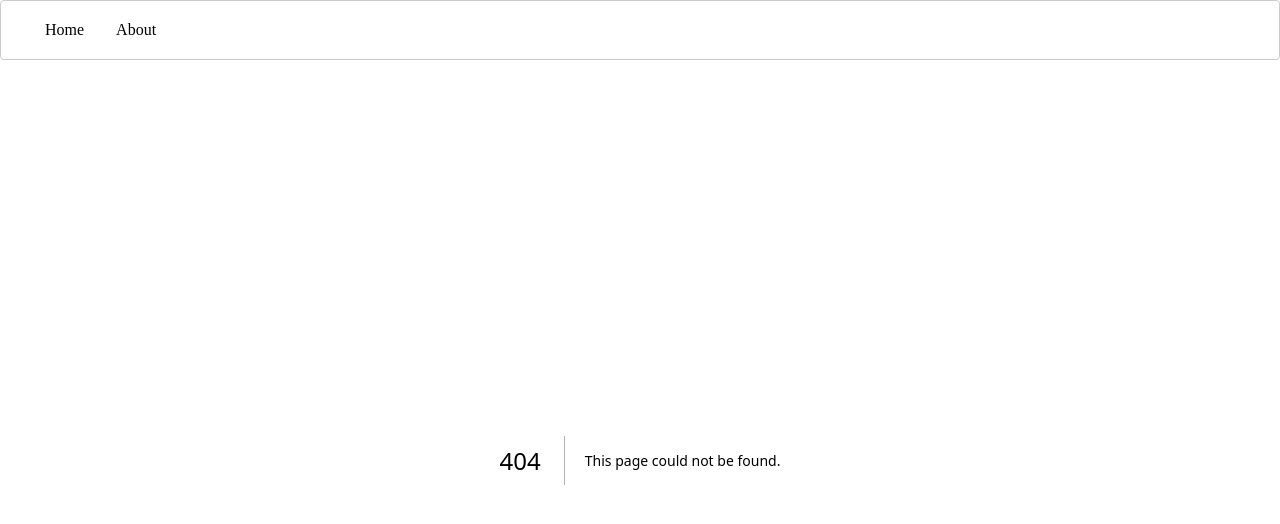
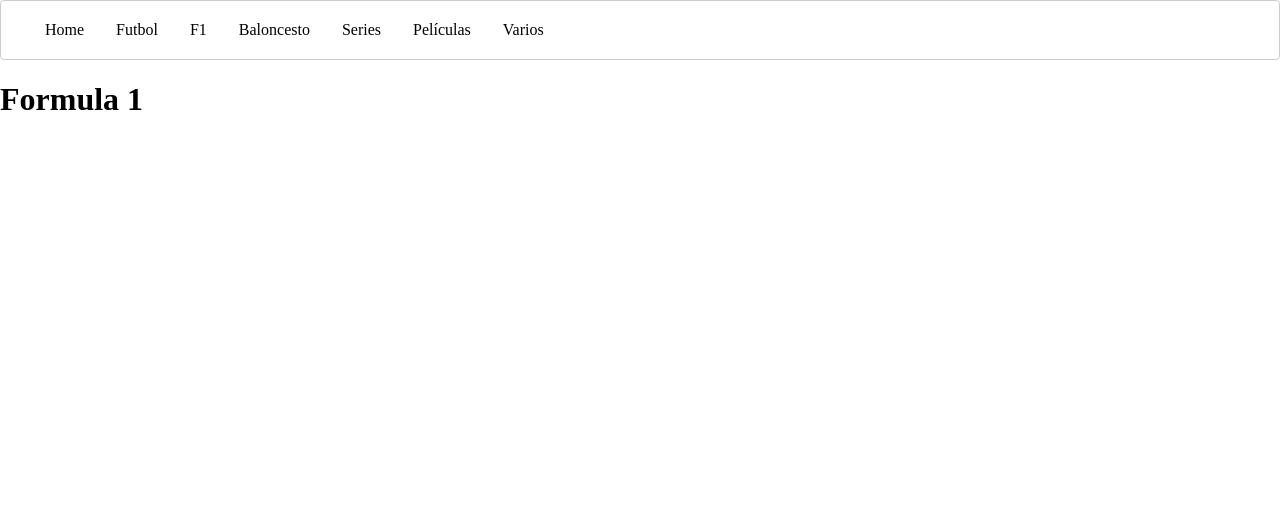
Before and after one commit to SergioDiazDev/Taberna_de_Mou, a Next.js app: page /f1 in a window 1280 px wide. Before the commit this address had no page. Shown: the top 524 px of the page. Built offline with nearby package versions, Linux system fonts and the light colour scheme.

Commit message:
Movido components y creadas todas las paginas

```diff
--- /dev/null
+++ b/src/app/f1/page.jsx
@@ -0,0 +1,7 @@
+export default function F1Page() {
+    return (
+      <div>
+        <h1>Formula 1</h1>
+      </div>
+    );
+  }
--- a/src/app/layout.js
+++ b/src/app/layout.js
@@ -1,5 +1,5 @@
 import '../styles/globals.css'
-import { Navigation } from "./components/Navigation"
+import { Navigation } from "../components/Navigation"
 export const metadata = {
   title: 'Taberna de Mou',
   description: 'Mou al habla',
--- a/src/app/components/Navigation.jsx
+++ b/src/components/Navigation.jsx
@@ -6,9 +6,30 @@ const links =[{
   route: '/',
 },
 {
-  label: 'About',
-  route: '/about',
-}]
+  label: 'Futbol',
+  route: '/futbol',
+},
+{
+  label: 'F1',
+  route: '/f1',
+},
+{
+  label: 'Baloncesto',
+  route: '/baloncesto',
+},
+{
+  label: 'Series',
+  route: '/series',
+},
+{
+  label: 'Películas',
+  route: '/peliculas',
+},
+{
+  label: 'Varios',
+  route: '/varios',
+}
+]
 
 export  function Navigation() {
    return  (
```
Also changed, not shown: src/app/about/page.jsx (deleted, +0 -7 lines), src/app/baloncesto/page.jsx (added, +7 -0 lines), src/app/futbol/page.jsx (added, +7 -0 lines), src/app/peliculas/page.jsx (added, +7 -0 lines), src/app/series/page.jsx (added, +7 -0 lines), src/app/varios/page.jsx (added, +7 -0 lines), src/components/Navigation.module.css (renamed from src/app/components/Navigation.module.css).
